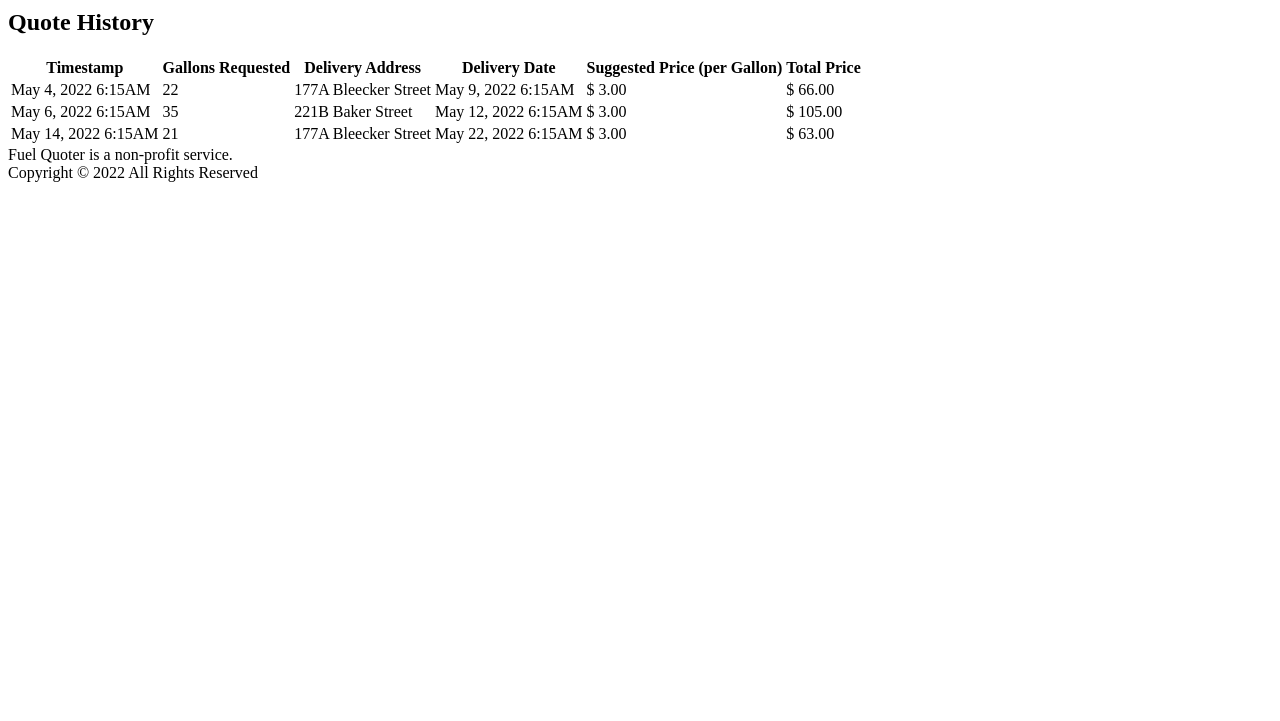
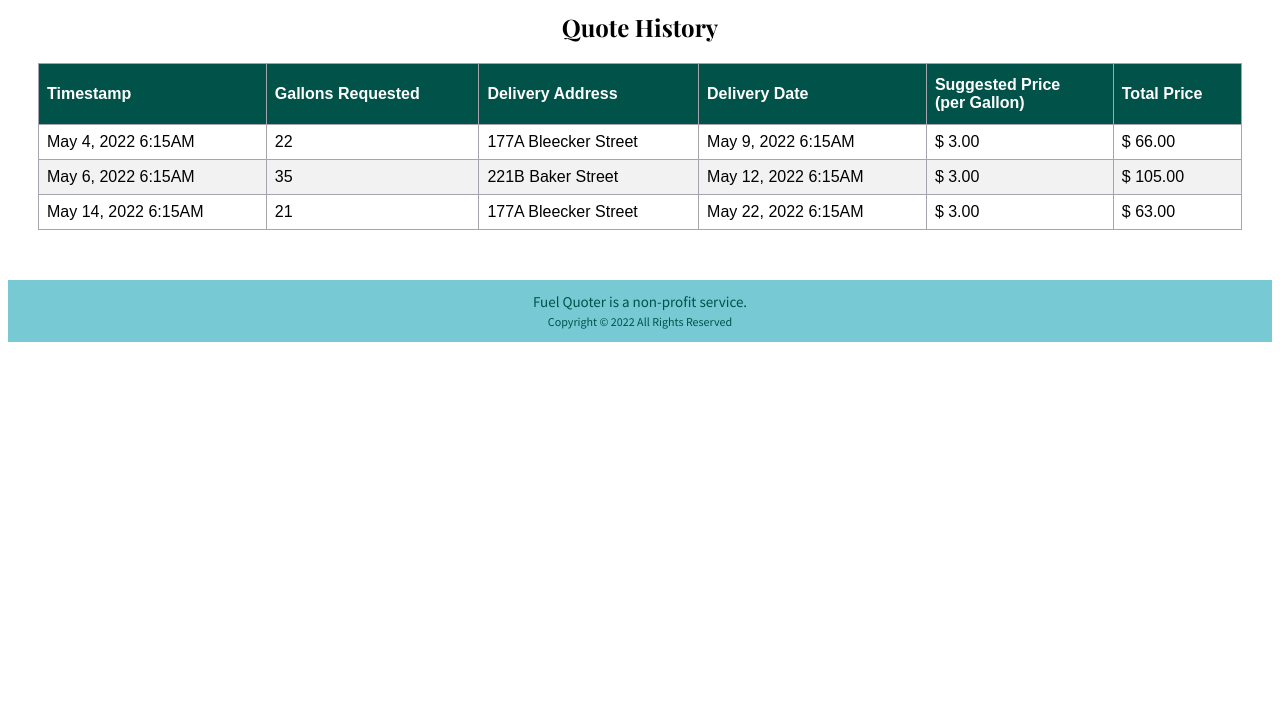
Before and after one commit to 4353-slot-12/assignment-2, a website: page src/frontend/history.html in a window 1280 px wide. Shown: the part 79-800 px from the top of the page. Drawn offline with nearby package versions, Linux system fonts and the light colour scheme; a web font is replaced by a local one.

Commit message:
footer + quote history css

```diff
--- a/src/frontend/history.html
+++ b/src/frontend/history.html
@@ -22,7 +22,8 @@
         <header>
             <div class="header1">
                 <div class="header1_1">
-                    <img class="icon"
+                    <img
+                        class="icon"
                         src="images/logo.svg"
                         alt="fuel quoter logo"
                         width="25"
@@ -56,7 +57,7 @@
                         <th>Gallons Requested</th>
                         <th>Delivery Address</th>
                         <th>Delivery Date</th>
-                        <th>Suggested Price (per Gallon)</th>
+                        <th>Suggested Price <br />(per Gallon)</th>
                         <th>Total Price</th>
                     </tr>
                 </thead>
--- a/src/frontend/styles/history.css
+++ b/src/frontend/styles/history.css
@@ -0,0 +1,34 @@
+section {
+    display: flex;
+    flex-direction: column;
+    justify-content: center;
+    align-items: center;
+}
+
+table {
+    font-family: Arial, Helvetica, sans-serif;
+    border-collapse: collapse;
+    width: 100%;
+}
+
+table td,
+table th {
+    border: 1px solid var(--lightest);
+    padding: 8px;
+}
+
+table tr:nth-child(even) {
+    background-color: var(--white);
+}
+
+table tr:hover {
+    background-color: var(--lightest);
+}
+
+table th {
+    padding-top: 12px;
+    padding-bottom: 12px;
+    text-align: left;
+    background-color: var(--darkest);
+    color: white;
+}
--- a/src/frontend/styles/main.css
+++ b/src/frontend/styles/main.css
@@ -1,5 +1,29 @@
-@import url('https://fonts.googleapis.com/css2?family=Playfair+Display:ital,wght@0,400;0,500;0,600;0,700;0,800;0,900;1,400;1,500;1,600;1,700;1,800;1,900&family=Source+Sans+Pro:ital,wght@0,200;0,300;0,400;0,600;0,700;0,900;1,200;1,300;1,400;1,600;1,700;1,900&display=swap');
+@import url("https://fonts.googleapis.com/css2?family=Playfair+Display:ital,wght@0,400;0,500;0,600;0,700;0,800;0,900;1,400;1,500;1,600;1,700;1,800;1,900&family=Source+Sans+Pro:ital,wght@0,200;0,300;0,400;0,600;0,700;0,900;1,200;1,300;1,400;1,600;1,700;1,900&display=swap");
 
+/* Variables */
+
+:root {
+    --darkest: #015249;
+    --dark: #57bc90;
+    --light: #77c9d4;
+    --lightest: #a5a5af;
+    --white: #f2f2f2;
+    --primary-font: "Playfair Display", serif;
+    --secondary-font: "Source Sans Pro", sans-serif;
+}
+
+/* Typography */
+
+h1,
+h2,
+h3 {
+    font-family: var(--primary-font);
+}
+
+p,
+div {
+    font-family: var(--secondary-font);
+}
 
 /* Navbar */
 header {
@@ -39,3 +63,24 @@ ul {
     display: flex;
     gap: 24px;
 }
+
+/* footer */
+footer {
+    display: block;
+    background-color: var(--light);
+    color: var(--darkest);
+    font-family: var(--secondary-font);
+    text-align: center;
+    font-size: 15px;
+    padding: 12px;
+    margin-top: 50px;
+}
+
+footer span {
+    font-size: 12px;
+}
+
+section {
+    margin-right: 30px;
+    margin-left: 30px;
+}
```
